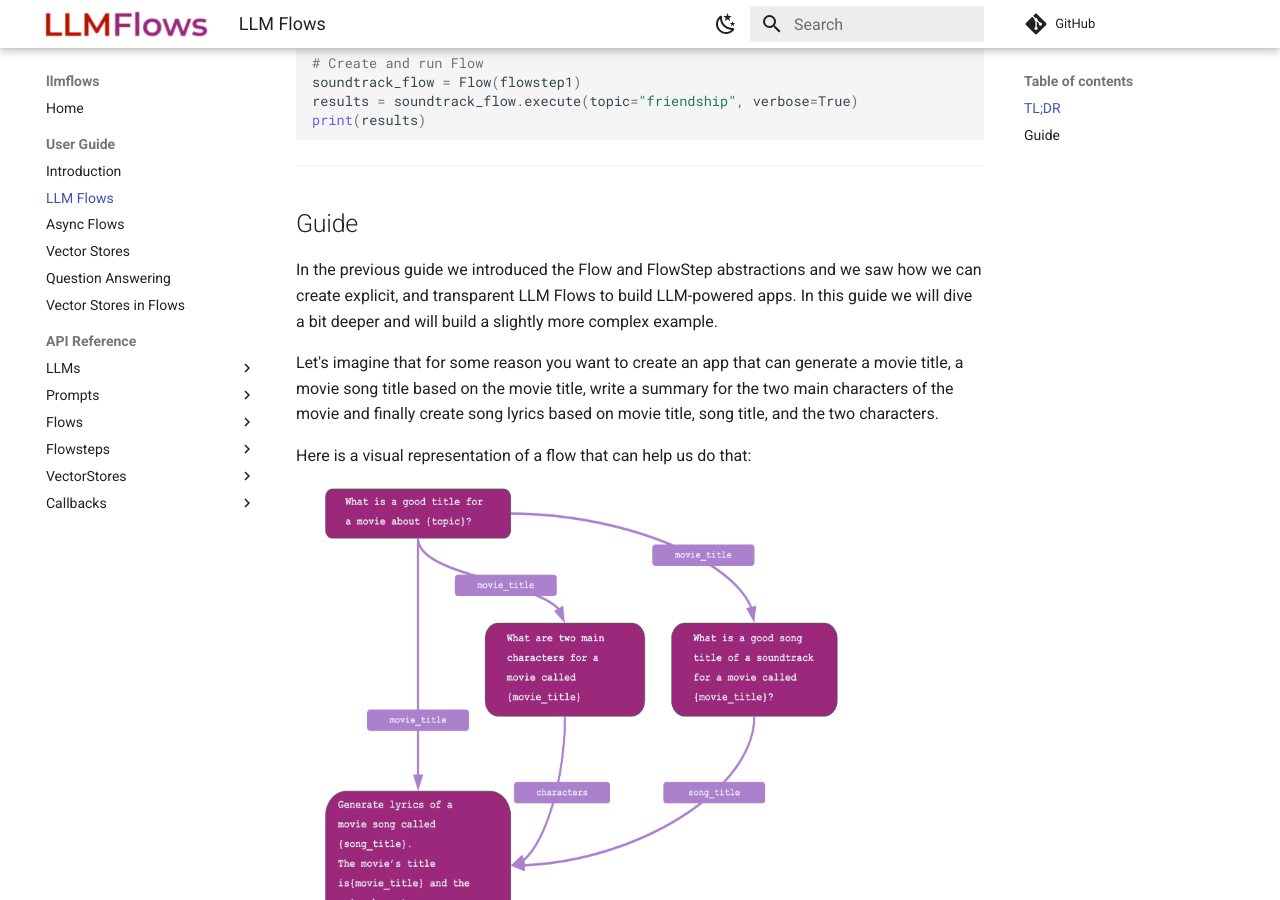
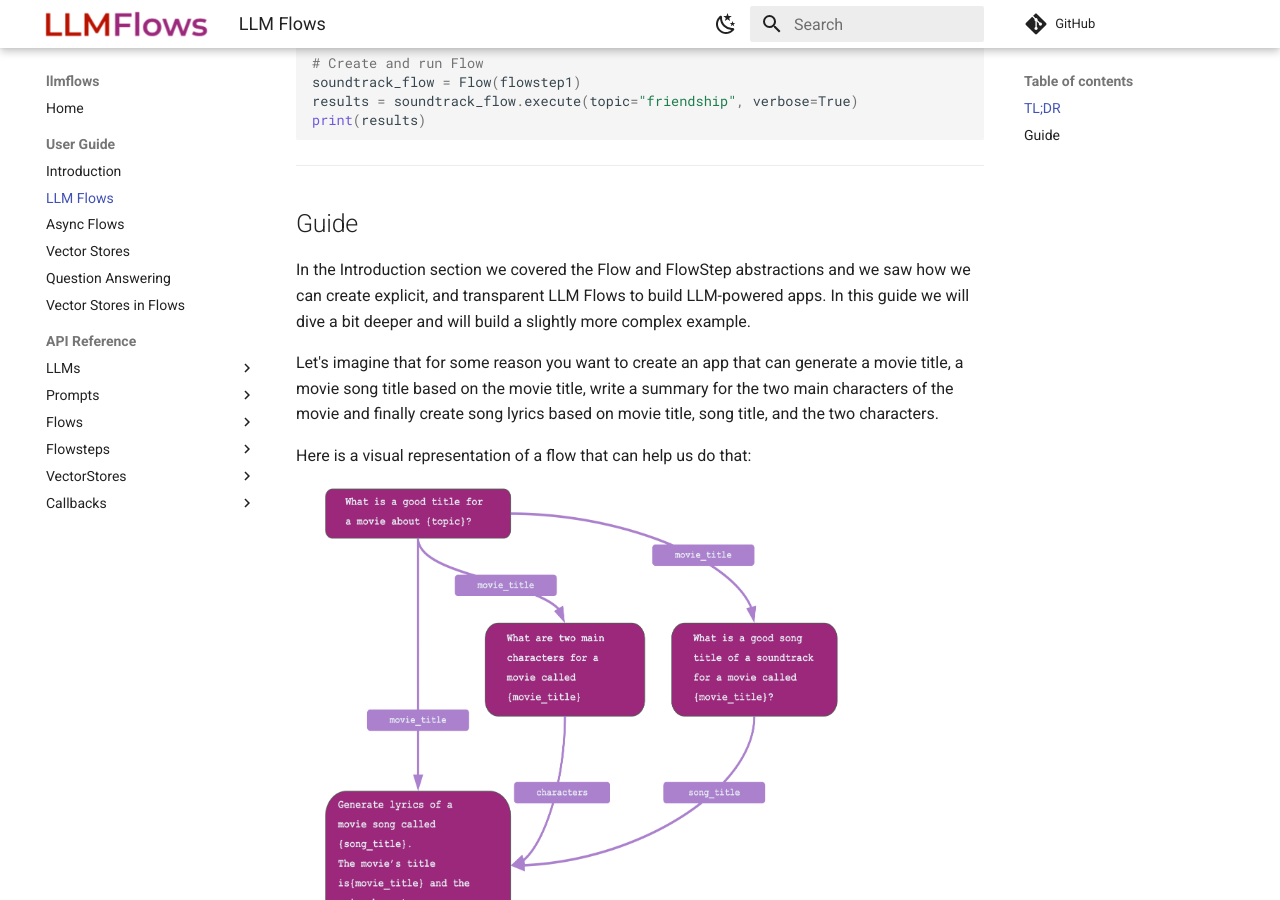
Before and after one commit to stoyan-stoyanov/llmflows, an MkDocs documentation site: the page built from docs/user_guide/Complex Flows.md, in a window 1280 px wide and 900 px high, scrolled down 1198 px. Built offline with MkDocs 1.6.1 and Material for MkDocs 9.7.7, drawn with Linux system fonts in a browser that asks for light colours; comment, search, counter and statistics services are not loaded; some of the changed text lies outside the part shown.

Commit message:
fixing more nav buttons in docs

````diff
--- a/docs/user_guide/Complex Flows.md
+++ b/docs/user_guide/Complex Flows.md
@@ -60,7 +60,7 @@ print(results)
 ```
 ***
 ## Guide
-In the previous guide we introduced the Flow and FlowStep abstractions and we saw how we can create explicit, and transparent
+In the Introduction section we covered the Flow and FlowStep abstractions and we saw how we can create explicit, and transparent
 LLM Flows to build LLM-powered apps. In this guide we will dive a bit deeper and will build a slightly more complex example.
 
 Let's imagine that for some reason you want to create an app that can generate a movie title, a movie song title based on the movie title, write a summary
@@ -152,5 +152,5 @@ In our next guide we will create a flow that can be optimized for total runtime
 flowsteps that already have all their required inputs in parallel.
 
 ***
-[:material-arrow-left: Previous: Creating LLM Flows](Creating LLM Flows.md){ .md-button }
-[Next: Complex Flows :material-arrow-right:](Async Flows.md){ .md-button }
+[:material-arrow-left: Previous: Introduction](Introduction.md){ .md-button }
+[Next: Async Flows :material-arrow-right:](Async Flows.md){ .md-button }
````
Also changed, not shown: docs/user_guide/Introduction.md (+1 -1 lines).
